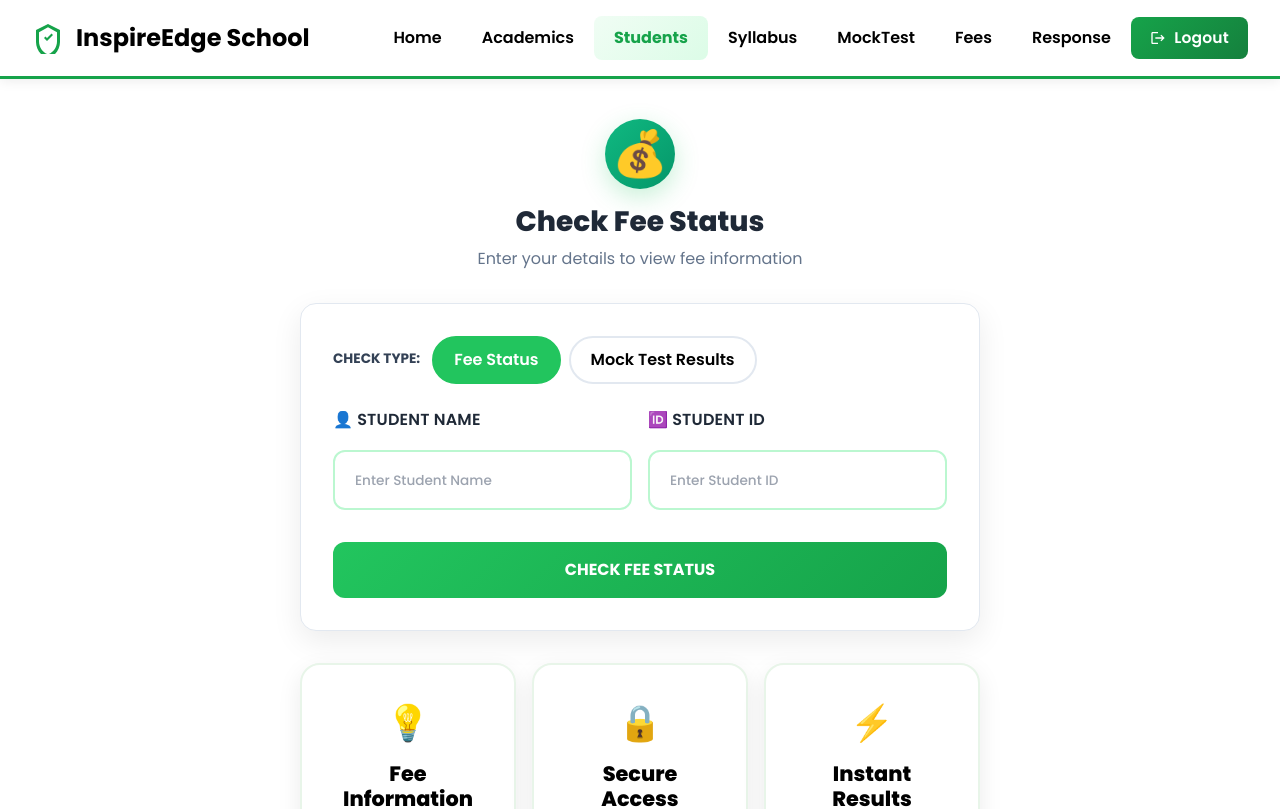
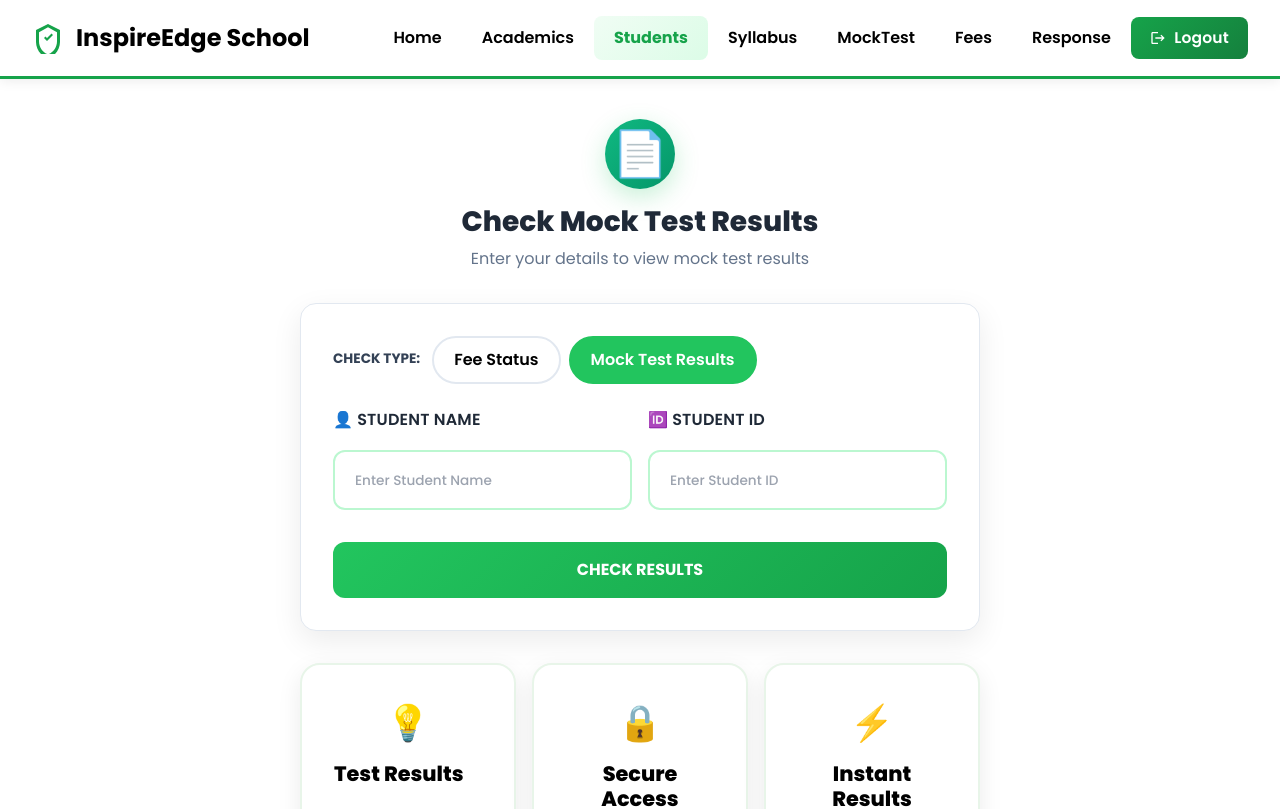
Before and after one commit to Gajjerashu/school-mern-project, a React (Vite) app in the folder Trial React JS/: page /AfterLogin/Students in a window 1280 px wide. Shown: the top 809 px of the page. Built offline with nearby package versions, Linux system fonts and the light colour scheme; no server answers; sample sign-in values are in the browser's storage.

Commit message:
Update Check.jsx

```diff
--- a/Trial React JS/src/ComponentsAfter/Components11/Check.jsx
+++ b/Trial React JS/src/ComponentsAfter/Components11/Check.jsx
@@ -10,7 +10,7 @@ const Check = () => {
         studentId: ""
     });
 
-    const [checkType, setCheckType] = useState("fees"); // "fees" or "mocktest"
+    const [checkType, setCheckType] = useState("mocktest"); // Default to Mock Test as per screenshot
     const [loading, setLoading] = useState(false);
     const [error, setError] = useState("");
     const [successMsg, setSuccessMsg] = useState("");
@@ -50,20 +50,11 @@ const Check = () => {
                     headers: { "Content-Type": "application/json" },
                     body: JSON.stringify(formData)
                 });
-
                 const result = await response.json();
 
                 if (response.ok && result.success) {
                     setSuccessMsg("✅ Records found! Redirecting...");
-                    setTimeout(() => {
-                        navigate("/AfterLogin/Info", {
-                            state: {
-                                studentInfo: result.studentInfo,
-                                feeDetails: result.feeDetails,
-                                paymentHistory: result.paymentHistory
-                            }
-                        });
-                    }, 1000);
+                    setTimeout(() => navigate("/AfterLogin/Info", { state: result }), 800);
                 } else {
                     setError(result.error || "No records found.");
                 }
@@ -74,7 +65,6 @@ const Check = () => {
                     headers: { "Content-Type": "application/json" },
                     body: JSON.stringify(formData)
                 });
-
                 const result = await response.json();
 
                 if (response.ok && result.success) {
@@ -90,7 +80,7 @@ const Check = () => {
                                     resultData: resultData.data
                                 }
                             });
-                        }, 1000);
+                        }, 800);
                     } else {
                         setError("No test results found for this student.");
                     }
@@ -111,12 +101,12 @@ const Check = () => {
 
                 {/* Header - Exact as screenshot */}
                 <div className="check-header">
-                    <div className="header-icon">💰</div>
-                    <h1>Check Fee Status</h1>
-                    <p>Enter your details to view fee information</p>
+                    <div className="header-icon">📄</div>
+                    <h1>Check Mock Test Results</h1>
+                    <p>Enter your details to view mock test results</p>
                 </div>
 
-                {/* Main Form Card */}
+                {/* Form Card */}
                 <div className="search-card">
                     <div className="selector-bar">
                         <span className="selector-label">CHECK TYPE:</span>
@@ -169,7 +159,7 @@ const Check = () => {
 
                         <div className="search-btn-container">
                             <button type="submit" className="search-btn" disabled={loading}>
-                                {loading ? "Checking..." : "CHECK FEE STATUS"}
+                                {loading ? "Checking..." : "CHECK RESULTS"}
                             </button>
                         </div>
                     </form>
@@ -179,8 +169,8 @@ const Check = () => {
                 <div className="info-cards">
                     <div className="info-card">
                         <div className="info-icon">💡</div>
-                        <h3>Fee Information</h3>
-                        <p>View your total fees, paid amount, and pending balance</p>
+                        <h3>Test Results</h3>
+                        <p>Check your mock test scores, correct answers, and performance</p>
                     </div>
                     <div className="info-card">
                         <div className="info-icon">🔒</div>
```
